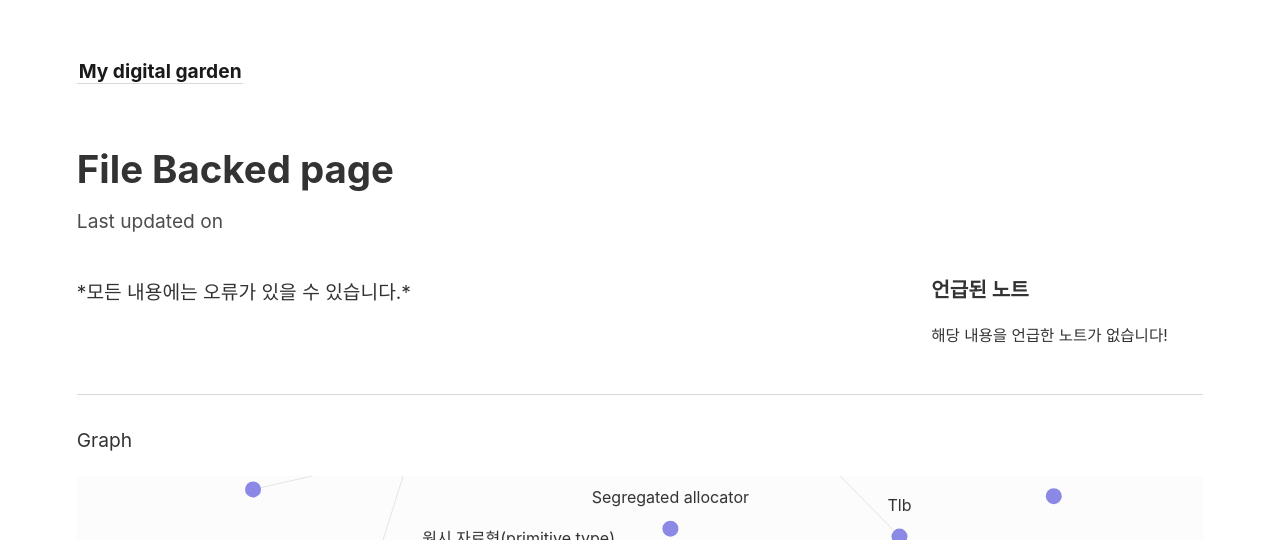
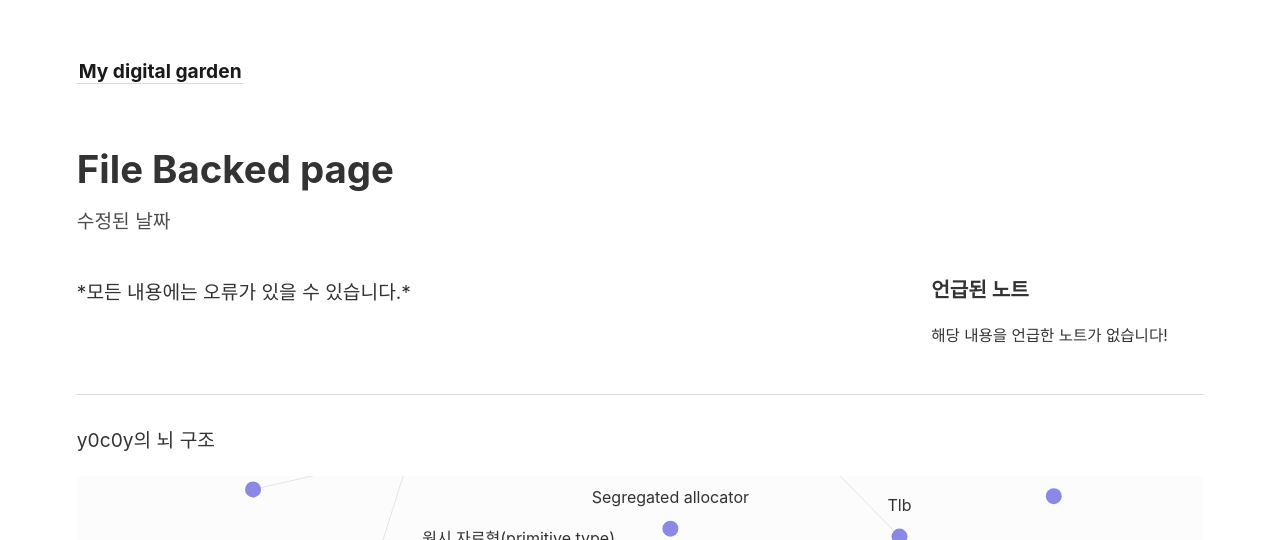
Before and after one commit to y0c0y/404-Not-Found, a Jekyll site: the page built from _notes/CS/운영체제/페이징/File-backed page.md, in a window 1280 px wide. Shown: the top 540 px of the page. Built offline with Jekyll 4.4.1, drawn with Linux system fonts in a browser that asks for light colours.

Commit message:
2023-11-15 10:59:17: ...

```diff
--- a/_layouts/note.html
+++ b/_layouts/note.html
@@ -6,7 +6,7 @@ layout: default
   <div>
     <h1>{{ page.title }}</h1>
     <time datetime="{{ page.last_modified_at | date_to_xmlschema }}">{% if page.type != 'pages' %}
-      Last updated on {{ page.last_modified_at | date: "%B %-d, %Y" }}
+      수정된 날짜 {{ page.last_modified_at | date: "%B %-d, %Y" }}
       {% endif %}
     </time>
   </div>
@@ -44,6 +44,6 @@ layout: default
 
 <hr>
 
-<p>Graph</p>
+<p>y0c0y의 뇌 구조</p>
 
 {% include notes_graph.html %}
```
